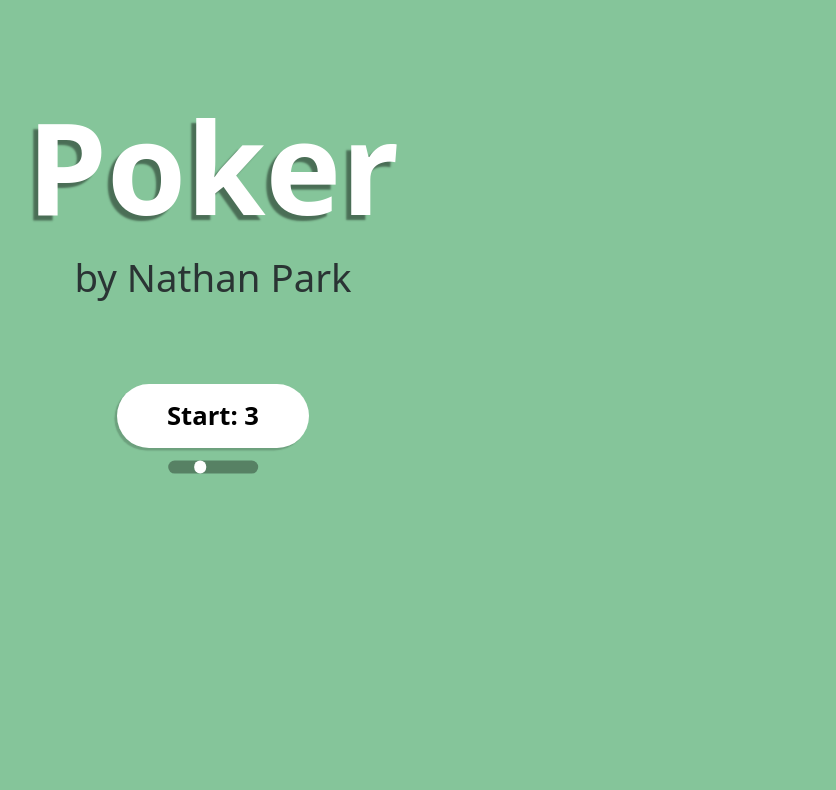
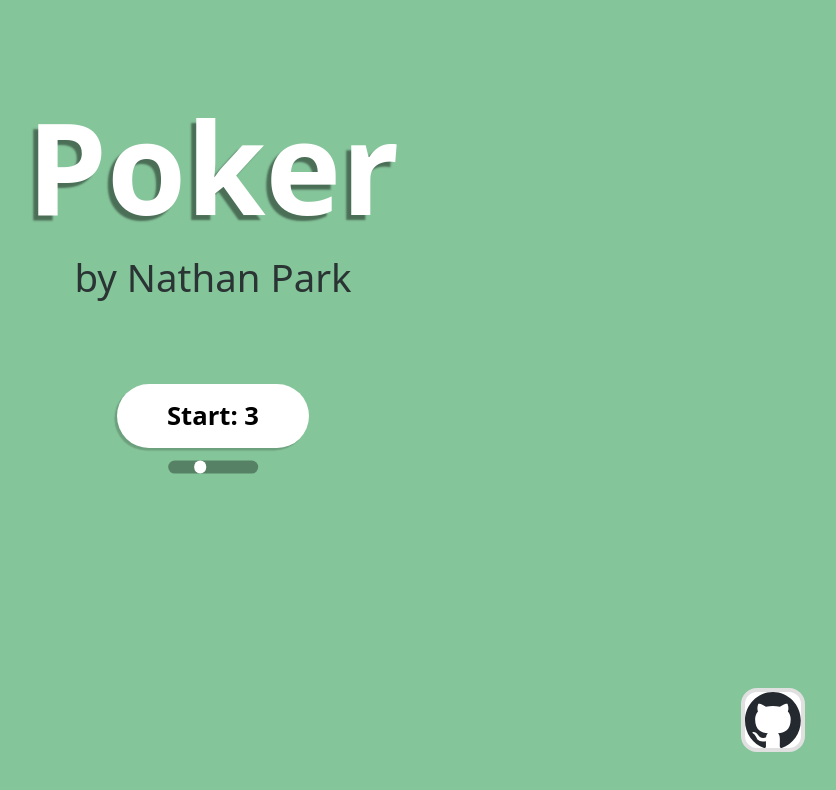
Before and after one commit to nathangpark/poker-react, a React (Vite) app: page / in a window 1280 px wide. Shown: the top 790 px of the page, without its empty margins (427-1263 px from the left). Built offline with nearby package versions, Linux system fonts and the light colour scheme.

Commit message:
added github button

```diff
--- a/src/App.tsx
+++ b/src/App.tsx
@@ -643,6 +643,9 @@ function App() {
 
   return (
     <>
+      <a href="https://github.com/nathangpark/poker-react/tree/main">
+        <img className="github-link"src="./github-mark.svg"/>
+      </a>
       {hook.started && (
         <div className="play-area">
           <div className="table"/>
--- a/src/styles/Area.css
+++ b/src/styles/Area.css
@@ -72,3 +72,15 @@
 
   opacity: 0.9;
 }
+
+.github-link {
+  position:absolute;
+  background-color: white;
+  width: 4em;
+  height: 4em;
+  border-radius: 1em;
+  border: 0.3em solid rgb(224, 224, 224);
+  bottom: 0;
+  right: 0;
+  margin: 3em;
+}
```
Also changed, not shown: public/github-mark.svg (added), 1 other file (tests, documents, lock files or other folders).
